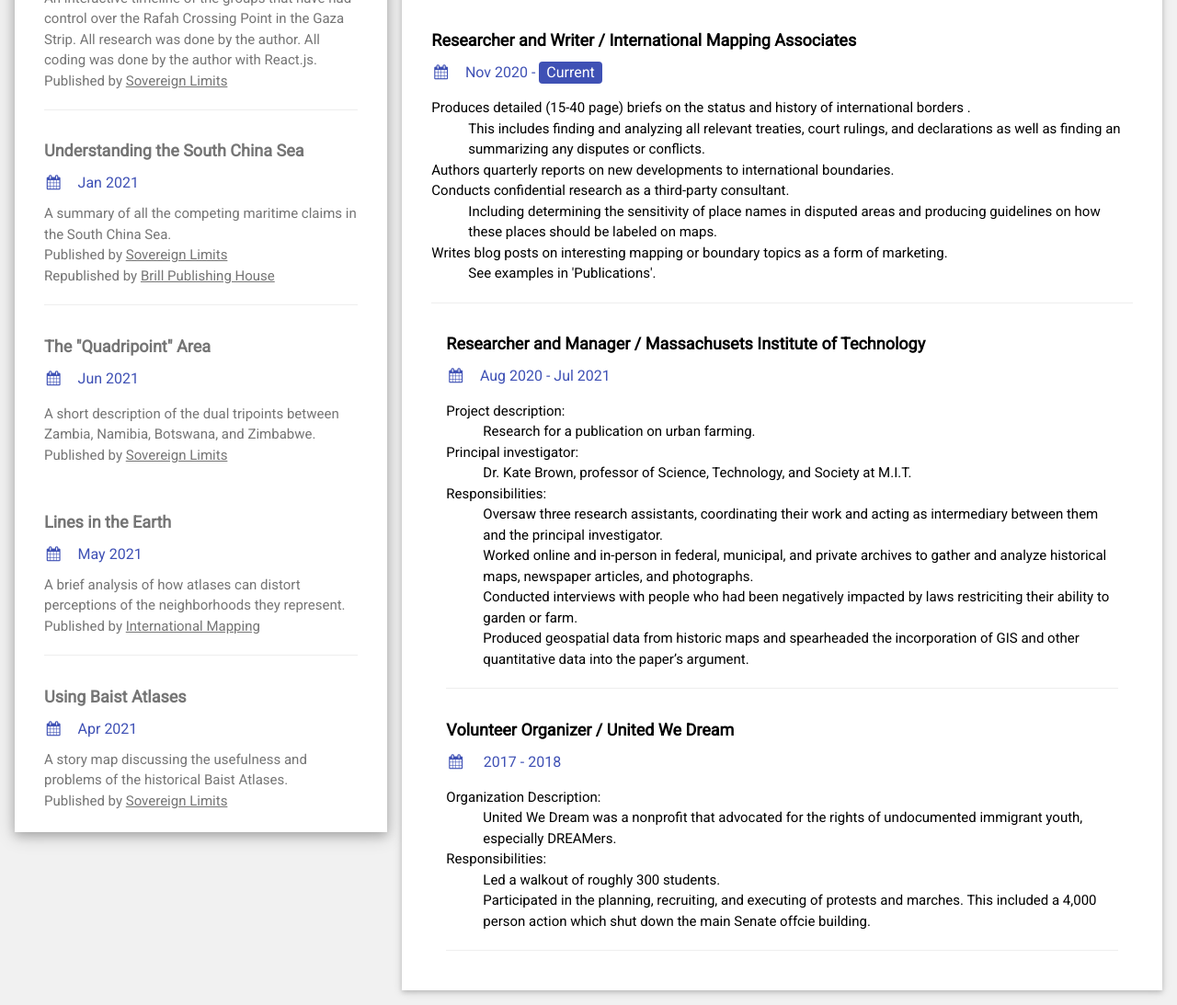
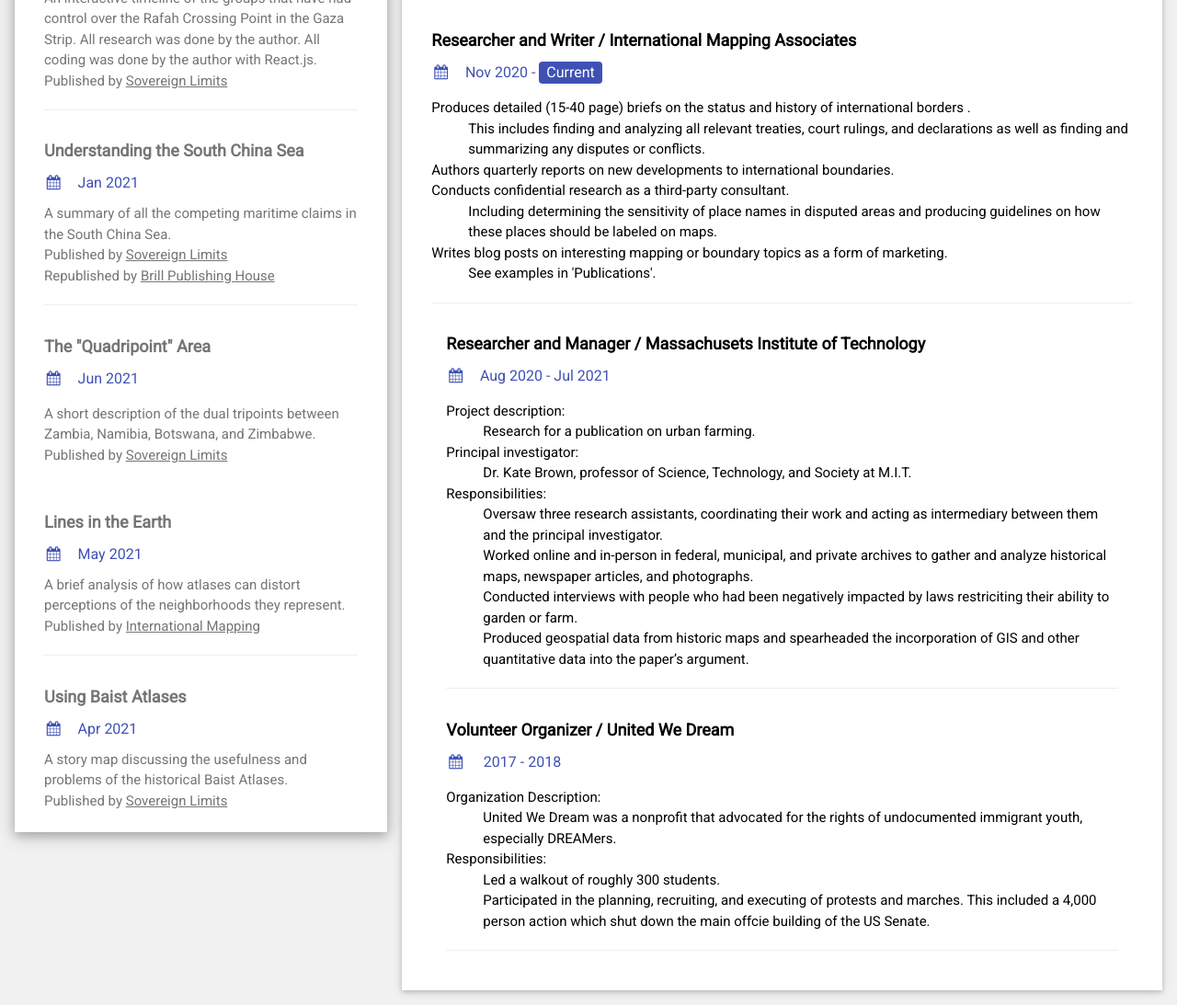
Before and after one commit to ZanderB-B/ZanderB-B.github.io, a plain HTML site: page index.html in a window 1280 px wide. Shown: the part 1200-2293 px from the top of the page at 92% size. Drawn offline with nearby package versions, Linux system fonts and the light colour scheme.

Commit message:
Update index.html

```diff
--- a/index.html
+++ b/index.html
@@ -167,7 +167,7 @@ html,body,h1,h2,h3,h4,h5,h6 {font-family: "Roboto", sans-serif}
           <dl class="">
 
             <dt>Produces detailed (15-40 page) briefs on the status and history of international borders . </dt>
-              <dd>This includes finding and analyzing all relevant treaties, court rulings, and declarations as well as finding an summarizing any disputes or conflicts.</dd>
+              <dd>This includes finding and analyzing all relevant treaties, court rulings, and declarations as well as finding and summarizing any disputes or conflicts.</dd>
             <dt>Authors quarterly reports on new developments to international boundaries.</dt>
             <dt>Conducts confidential research as a third-party consultant.</dt>
               <dd>Including determining the sensitivity of place names in disputed areas and producing guidelines on how these places should be labeled on maps.</dd>
@@ -201,7 +201,7 @@ html,body,h1,h2,h3,h4,h5,h6 {font-family: "Roboto", sans-serif}
               <dd>United We Dream was a nonprofit that advocated for the rights of undocumented immigrant youth, especially DREAMers.</dd>
             <dt>Responsibilities:</dt>
               <dd>Led a walkout of roughly 300 students.</dd>
-              <dd>Participated in the planning, recruiting, and executing of protests and marches. This included a 4,000 person action which shut down the main Senate offcie building.</dd>
+              <dd>Participated in the planning, recruiting, and executing of protests and marches. This included a 4,000 person action which shut down the main offcie building of the US Senate.</dd>
           </dl>
           <hr>
         </div>
```
